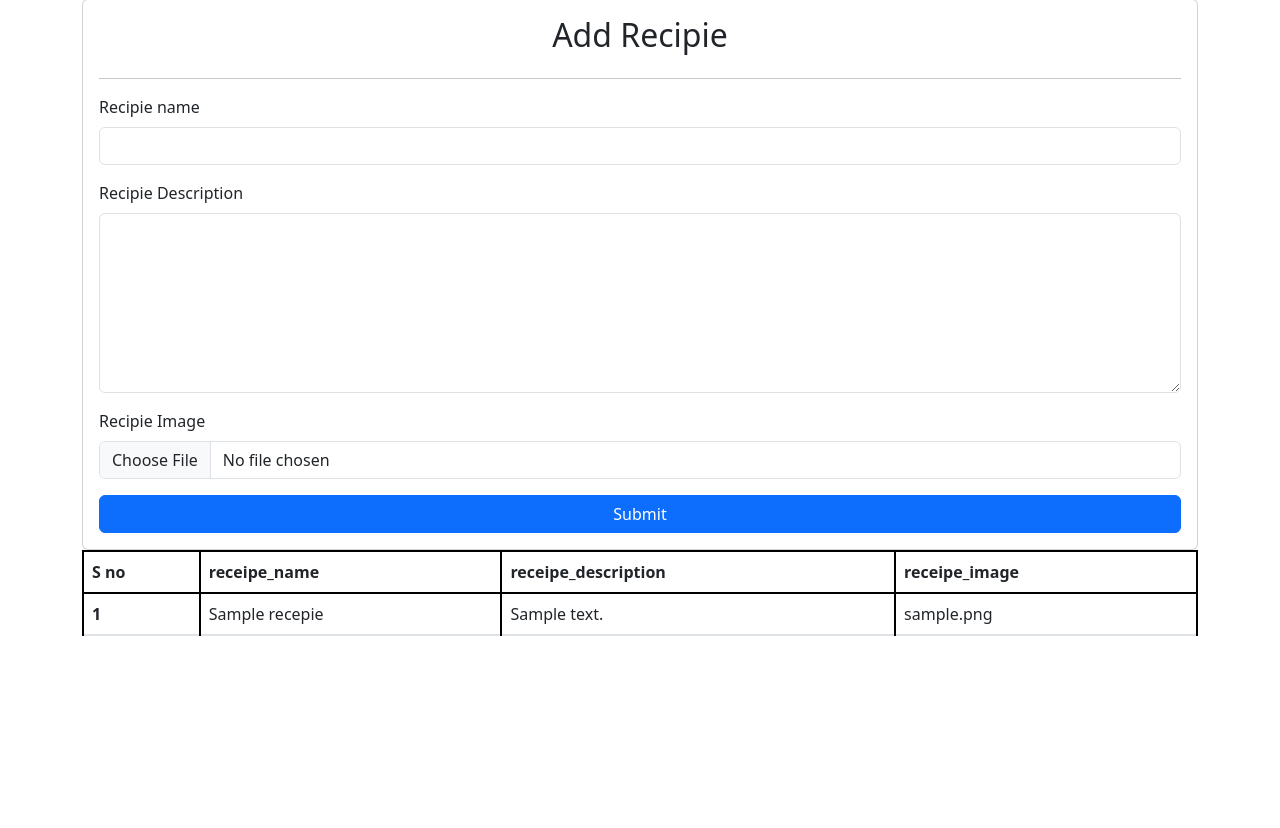
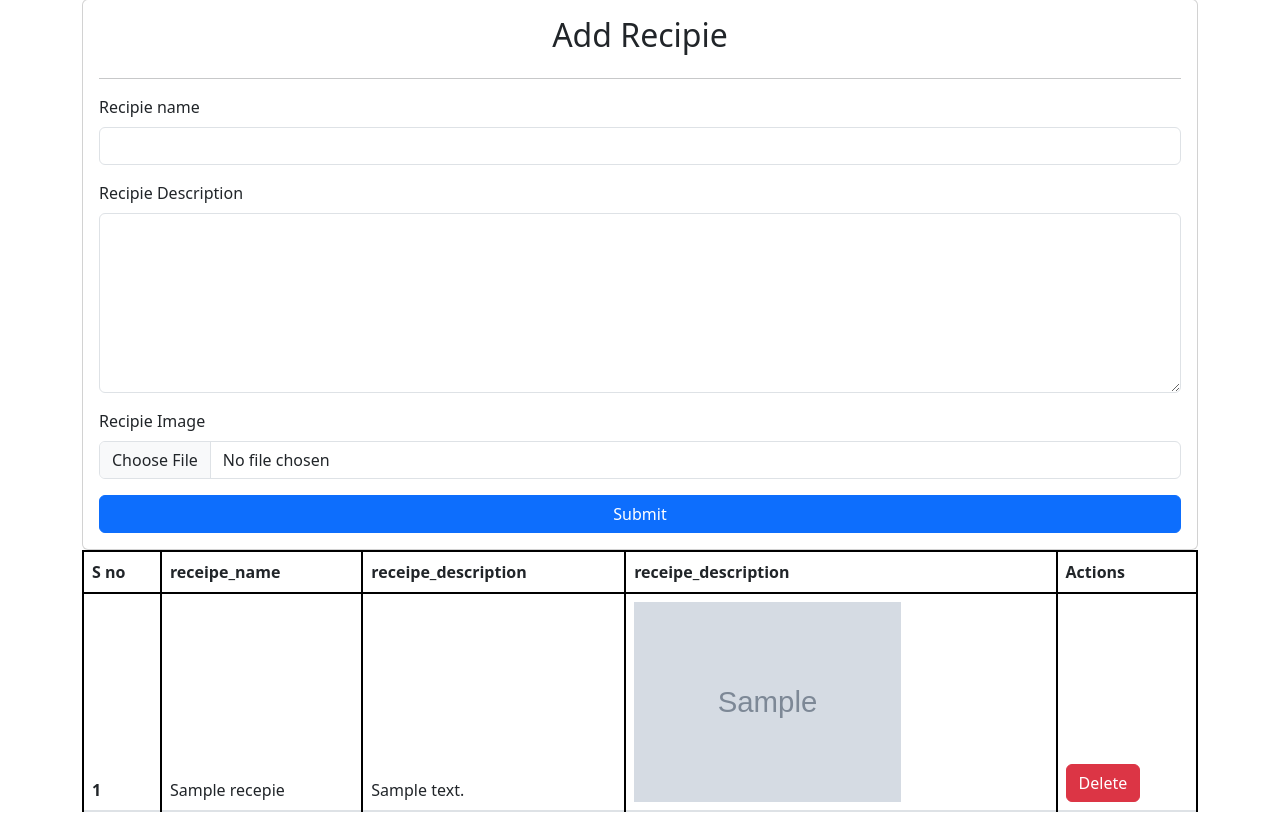
Before and after one commit to AseemGupta39/django_newton, a Django app: page /receipes/ in a window 1280 px wide. Shown: the part 49-877 px from the top of the page. Before the commit the page ends 685 px from the top, so only its background shows below. Run offline with Django 4.2, Linux system fonts and the light colour scheme; tables that the repository leaves empty hold one stand-in row (values such as "Sample post"); grey boxes marked "Sample" are stand-in pictures.

Commit message:
9th video completed fully

```diff
--- a/core/urls.py
+++ b/core/urls.py
@@ -27,7 +27,9 @@ urlpatterns = [
     path('success_page/',success_page,name='success_page'),
     path('contact/',contact,name='contact'),
     path('about/',about,name='about'),
-    path('receipes/',receipes,name='receipes')
+    path('receipes/',receipes,name='receipes'),
+    path('delete_receipe/<id>/',delete_receipe,name='delete_receipe')
+
 ]
 
 # if settings.DEBUG:
--- a/vege/templates/recepies.html
+++ b/vege/templates/recepies.html
@@ -33,7 +33,8 @@
             <th scope="col">S no</th>
             <th scope="col">receipe_name</th>
             <th scope="col">receipe_description</th>
-            <th scope="col">receipe_image</th>
+            <th scope="col">receipe_description</th>
+            <th scope="col">Actions</th>
           </tr>
           {% for receipe in receipes%}
           <tr>
@@ -41,7 +42,11 @@
               <th scope="row">{{forloop.counter}}</th>
               <td>{{receipe.receipe_name}}</td>
               <td>{{receipe.receipe_description}}</td>
-              <td>{{receipe.receipe_image}}</td>
+              <td>
+                <img src="/media/{{receipe.receipe_image}}" style="height: 200px;"></td>
+                <td>
+                  <a href="/delete_receipe/{{receipe.id}}/" class="btn btn-danger">Delete</button>
+                </td>
 
           </tr>
           {% endfor %}
--- a/vege/views.py
+++ b/vege/views.py
@@ -1,6 +1,15 @@
-from django.shortcuts import render,redirect
+from django.shortcuts import render,redirect,HttpResponse
 
 from .models import *
+
+def delete_receipe(request,id):
+     # if request.method == "POST":
+     queryset = Recepie.objects.get(id=id)
+     queryset.delete()
+     print(f"deleted {id}")
+     return redirect('/receipes/')
+
+
 # Create your views here.
 def receipes(request):
      if request.method == "POST":
```
Also changed, not shown: db.sqlite3.
